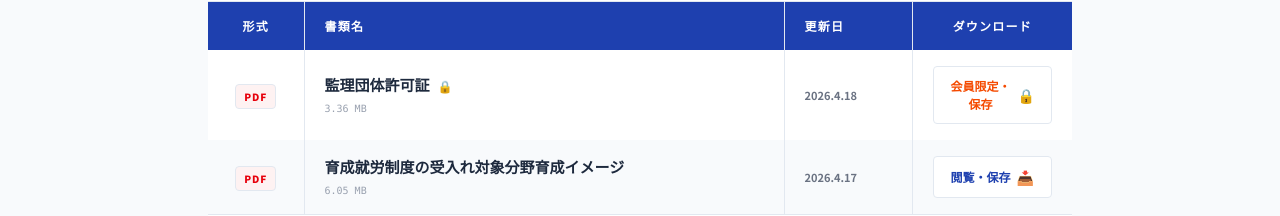
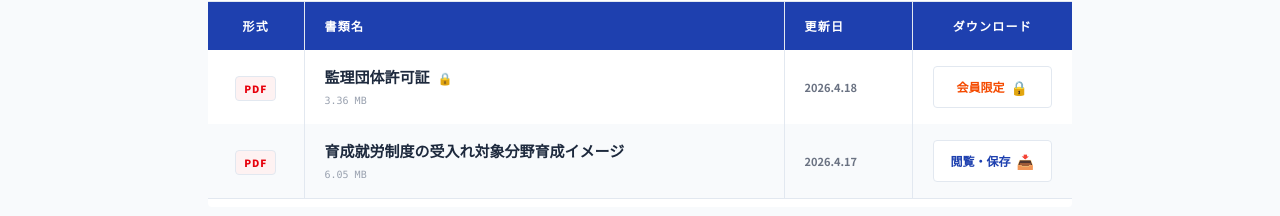
Before and after one commit to soldata1188/solutioncoop-jp, a Next.js app in the folder solutioncoop-app/: page /disclosure in a window 1280 px wide. Shown: the part 369-585 px from the top of the page. Built offline with nearby package versions, Linux system fonts and the light colour scheme; no server answers.

Commit message:
UI: Shorten protected document button text to 会員限定

```diff
--- a/solutioncoop-app/components/DisclosureTable.tsx
+++ b/solutioncoop-app/components/DisclosureTable.tsx
@@ -73,7 +73,7 @@ export default function DisclosureTable({ docs }: { docs: Document[] }) {
                    <a href={doc.url} target={doc.protected ? undefined : "_blank"} rel="noopener noreferrer"
                      onClick={(e) => handleDownload(doc, e)}
                      className={`inline-flex items-center justify-center gap-1.5 bg-white border font-black px-4 py-2.5 rounded text-[12px] transition-colors shadow-sm w-full ${doc.protected ? 'border-orange-400 text-orange-600 hover:bg-orange-500 hover:text-white' : 'border-[#1e40af] text-[#1e40af] hover:bg-[#1e40af] hover:text-white'}`}>
-                     <span>{doc.protected ? '会員限定・保存' : '閲覧・保存'}</span>
+                     <span>{doc.protected ? '会員限定' : '閲覧・保存'}</span>
                      <span className="text-sm">{doc.protected ? '🔒' : '📥'}</span>
                    </a>
                 </td>
```
